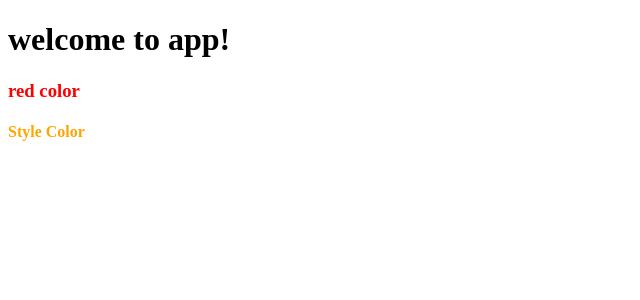
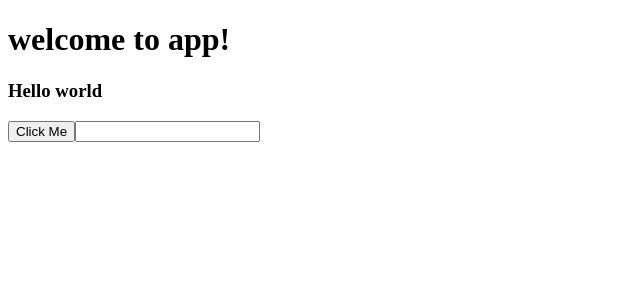
Before and after one commit to tanmyblog/learning-angular-2, an Angular app: page / in a window 1280 px wide. Shown: the top 300 px of the page, without its empty margins (0-640 px from the left). Built offline with nearby package versions, Linux system fonts and the light colour scheme.

Commit message:
Event Biding

```diff
--- a/src/app/tutorial/tutorial.component.ts
+++ b/src/app/tutorial/tutorial.component.ts
@@ -3,16 +3,19 @@ import { Component } from '@angular/core';
 @Component ({
     selector: 'my-tutorial',
     template: `
-        <h3 [class.redColor]="applyClass">red color</h3>
-        <h4 [style.color]="blueColor?'blue':'orange'">Style Color</h4>
+        <h3>{{title}}</h3>
+        <button (click)="OnClick(name.value)">Click Me</button>
+        <input type="text" #name />
     `,
     styles: [`
-        .redColor {color: red;}
-        .color {color: blue}
+
     `]
 })
 
 export class TutorialComponent {
-    public applyClass = true;
-    public blueColor = false;
+    public title = 'Hello world';
+
+    OnClick (value) {
+        console.log(value);
+    }
 }
```
